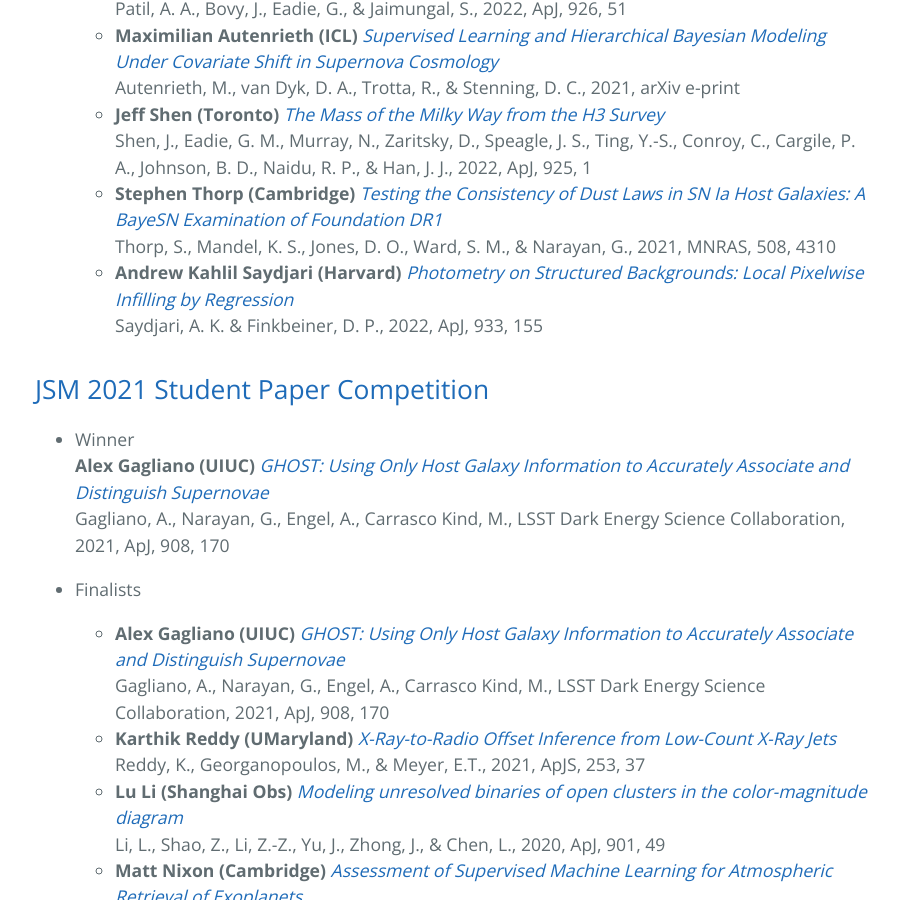
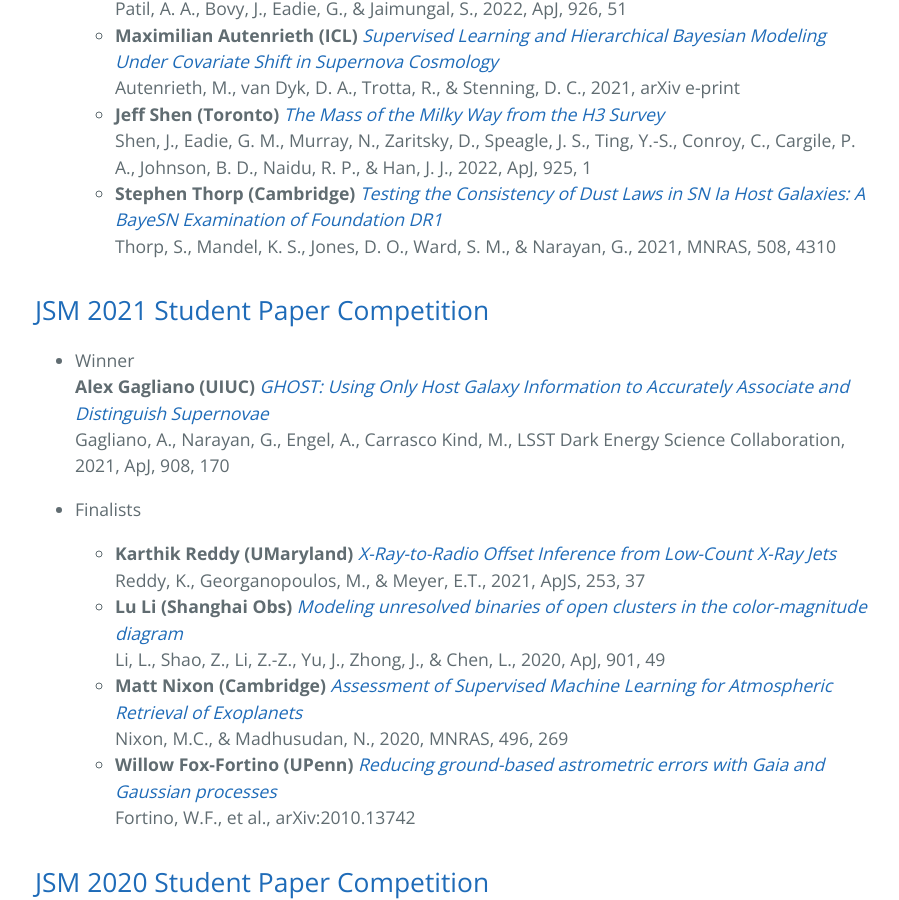
Before and after one commit to aigamstat/aigamstat.github.io, a Jekyll site: the page built from competition/winners.md, in a window 1280 px wide and 900 px high, scrolled down 736 px. Shown: the whole window, without its empty margins (189-1088 px from the left). Built offline with Jekyll 4.4.1, drawn with Linux system fonts in a browser that asks for light colours.

Commit message:
duplicate removal
Removing duplicate listings of winners and finalists for the previous years competition

```diff
--- a/competition/winners.md
+++ b/competition/winners.md
@@ -21,7 +21,6 @@
   * **Maximilian Autenrieth (ICL)** *[Supervised Learning and Hierarchical Bayesian Modeling Under Covariate Shift in Supernova Cosmology](https://ui.adsabs.harvard.edu/abs/2021arXiv210611211A/abstract)* <br> Autenrieth, M., van Dyk, D. A., Trotta, R., &amp; Stenning, D. C., 2021, arXiv e-print
   * **Jeff Shen (Toronto)** *[The Mass of the Milky Way from the H3 Survey](https://ui.adsabs.harvard.edu/abs/2022ApJ...925....1S/abstract)* <br> Shen, J., Eadie, G. M., Murray, N., Zaritsky, D., Speagle, J. S., Ting, Y.-S., Conroy, C., Cargile, P. A., Johnson, B. D., Naidu, R. P., &amp; Han, J. J., 2022, ApJ, 925, 1
   * **Stephen Thorp (Cambridge)** *[Testing the Consistency of Dust Laws in SN Ia Host Galaxies: A BayeSN Examination of Foundation DR1](https://ui.adsabs.harvard.edu/abs/2021MNRAS.508.4310T/abstract)* <br> Thorp, S., Mandel, K. S., Jones, D. O., Ward, S. M., &amp; Narayan, G., 2021, MNRAS, 508, 4310
-  * **Andrew Kahlil Saydjari (Harvard)** *[Photometry on Structured Backgrounds: Local Pixelwise Infilling by Regression](https://ui.adsabs.harvard.edu/abs/2022ApJ...933..155S/abstract)* <br> Saydjari, A. K. &amp; Finkbeiner, D. P., 2022, ApJ, 933, 155
 
 ## [JSM 2021 Student Paper Competition](https://astrostat.org/jsm2021/index.html)
 
@@ -29,7 +28,6 @@
 **Alex Gagliano (UIUC)** *[GHOST: Using Only Host Galaxy Information to Accurately Associate and Distinguish Supernovae](https://ui.adsabs.harvard.edu/abs/2021ApJ...908..170G/abstract)* <br> Gagliano, A., Narayan, G., Engel, A., Carrasco Kind, M., LSST Dark Energy Science Collaboration, 2021, ApJ, 908, 170
 
 - Finalists
-  * **Alex Gagliano (UIUC)** *[GHOST: Using Only Host Galaxy Information to Accurately Associate and Distinguish Supernovae](https://ui.adsabs.harvard.edu/abs/2021ApJ...908..170G/abstract)* <br> Gagliano, A., Narayan, G., Engel, A., Carrasco Kind, M., LSST Dark Energy Science Collaboration, 2021, ApJ, 908, 170
   * **Karthik Reddy (UMaryland)** *[X-Ray-to-Radio Offset Inference from Low-Count X-Ray Jets](https://ui.adsabs.harvard.edu/abs/2021ApJS..253...37R/abstract)* <br> Reddy, K., Georganopoulos, M., &amp; Meyer, E.T., 2021, ApJS, 253, 37
   * **Lu Li (Shanghai Obs)** *[Modeling unresolved binaries of open clusters in the color-magnitude diagram](https://ui.adsabs.harvard.edu/abs/2020ApJ...901...49L/abstract)* <br> Li, L., Shao, Z., Li, Z.-Z., Yu, J., Zhong, J., &amp; Chen, L., 2020, ApJ, 901, 49
   * **Matt Nixon (Cambridge)** *[Assessment of Supervised Machine Learning for Atmospheric Retrieval of Exoplanets](https://ui.adsabs.harvard.edu/abs/2020MNRAS.496..269N/abstract)* <br> Nixon, M.C., &amp; Madhusudan, N., 2020, MNRAS, 496, 269
```
